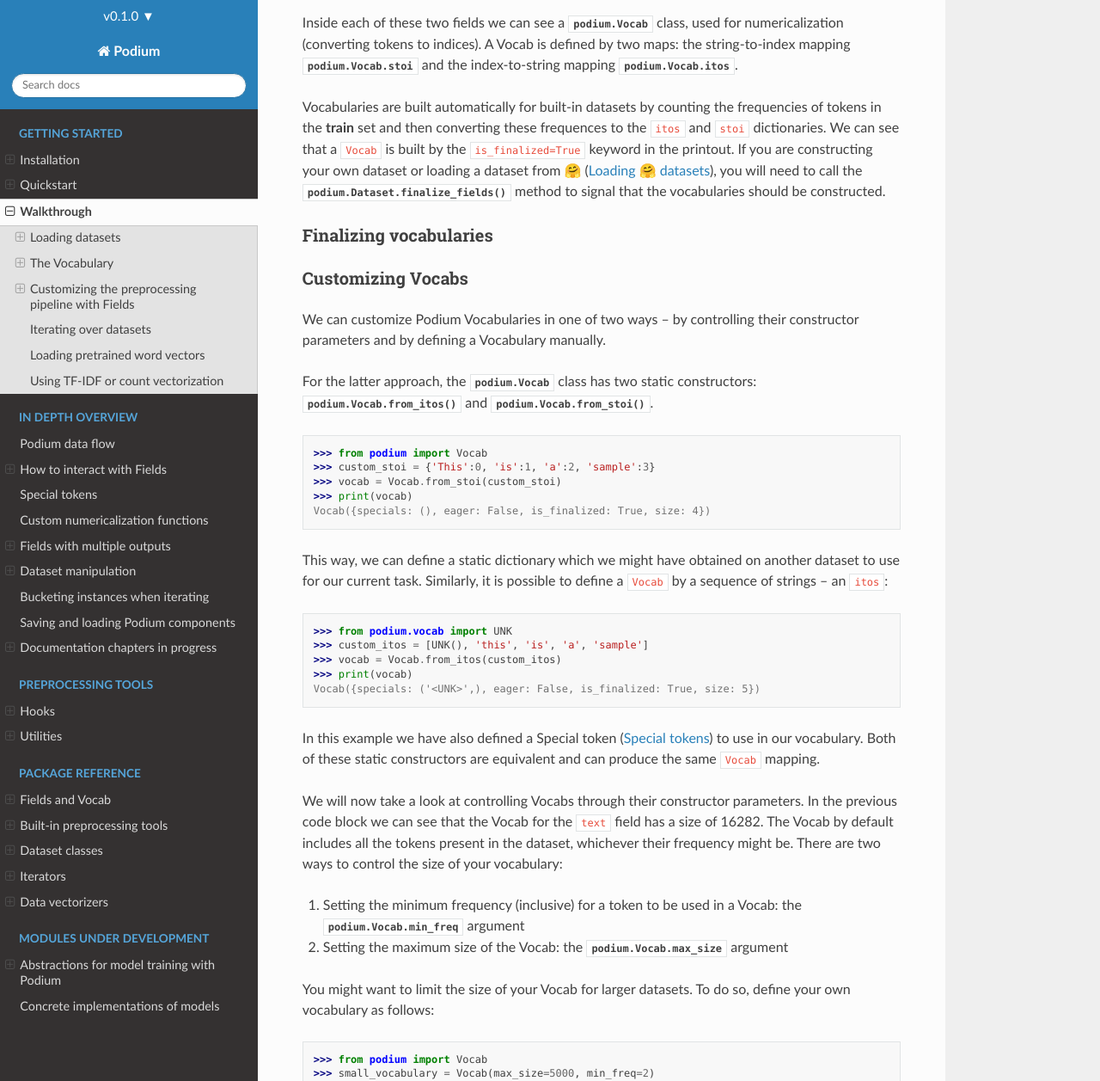
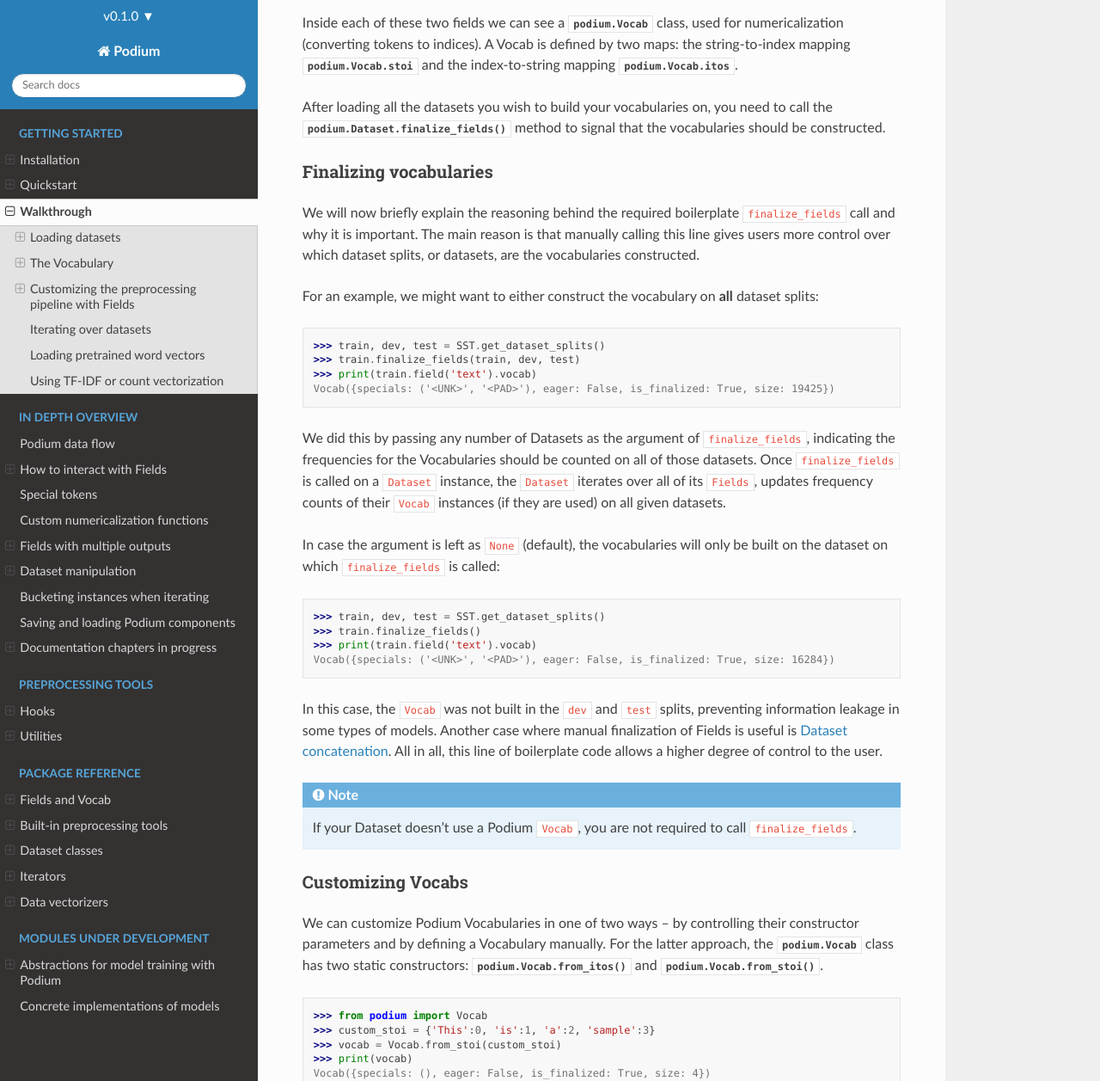
Before and after one commit to TakeLab/podium, a Sphinx documentation site: the page built from docs/source/walkthrough.rst, in a window 1280 px wide and 1400 px high, scrolled down 4896 px. Shown: the part 143-1400 px from the top of the window at 86% size. Built offline with Sphinx 7.4.7 and the Read the Docs theme 2.0.0, drawn with Linux system fonts in a browser that asks for light colours; some of the changed text lies outside the part shown.

Commit message:
Finalize 300

```diff
--- a/docs/source/advanced.rst
+++ b/docs/source/advanced.rst
@@ -261,8 +261,8 @@
 
 You can pass a tuple of Fields under the same input data column key, and all of the Fields will use data from input column with that name. If your output Fields share the (potentially expensive) tokenizer, we have implemented a class that optimized that part of preprocessing for you: the :class:`podium.MultioutputField`.
 
-Multioutput Field
----------------------
+The Multioutput Field
+----------------------
 
 Multioutput Fields are `fake` Fields which simply handle the shared pretokenization and tokenization part of the Field processing pipeline and then forward the data to the respective output Fields.
 
@@ -360,6 +360,8 @@
   {'negative': 0.47832369942196534, 'positive': 0.5216763005780347}
   {'negative': 0.47832369942196534, 'positive': 0.5216763005780347}
   {'negative': 0.47832369942196534, 'positive': 0.5216763005780347}
+
+.. _dataset_concat:
 
 Dataset concatenation
 ---------------------
--- a/docs/source/walkthrough.rst
+++ b/docs/source/walkthrough.rst
@@ -268,8 +268,7 @@
 
 Inside each of these two fields we can see a :class:`podium.Vocab` class, used for numericalization (converting tokens to indices). A Vocab is defined by two maps: the string-to-index mapping :attr:`podium.Vocab.stoi` and the index-to-string mapping :attr:`podium.Vocab.itos`.
 
-Vocabularies are built automatically for built-in datasets by counting the frequencies of tokens in the **train** set and then converting these frequences to the ``itos`` and ``stoi`` dictionaries. We can see that a ``Vocab`` is built by the ``is_finalized=True`` keyword in the printout.
-If you are constructing your own dataset or loading a dataset from 🤗 (:ref:`hf-loading`), you will need to call the :func:`podium.Dataset.finalize_fields()` method to signal that the vocabularies should be constructed.
+After loading all the datasets you wish to build your vocabularies on, you need to call the :func:`podium.Dataset.finalize_fields()` method to signal that the vocabularies should be constructed.
 
 .. _finalizing_vocab:
 
@@ -277,12 +276,36 @@
 Finalizing vocabularies
 ^^^^^^^^^^^^^^^^^^^^^^^^
 
+We will now briefly explain the reasoning behind the required boilerplate ``finalize_fields`` call and why it is important. The main reason is that manually calling this line gives users more control over which dataset splits, or datasets, are the vocabularies constructed.
+
+For an example, we might want to either construct the vocabulary on **all** dataset splits:
+
+.. doctest:: vocab_finalize
+
+  >>> train, dev, test = SST.get_dataset_splits()
+  >>> train.finalize_fields(train, dev, test)
+  >>> print(train.field('text').vocab)
+  Vocab({specials: ('<UNK>', '<PAD>'), eager: False, is_finalized: True, size: 19425})
+
+We did this by passing any number of Datasets as the argument of ``finalize_fields``, indicating  the frequencies for the Vocabularies should be counted on all of those datasets. Once ``finalize_fields`` is called on a ``Dataset`` instance, the ``Dataset`` iterates over all of its ``Fields``, updates frequency counts of their ``Vocab`` instances (if they are used) on all given datasets.
+
+In case the argument is left as ``None`` (default), the vocabularies will only be built on the dataset on which ``finalize_fields`` is called:
+
+.. doctest:: vocab_finalize
+
+  >>> train, dev, test = SST.get_dataset_splits()
+  >>> train.finalize_fields()
+  >>> print(train.field('text').vocab)
+  Vocab({specials: ('<UNK>', '<PAD>'), eager: False, is_finalized: True, size: 16284})
+
+In this case, the ``Vocab`` was not built in the ``dev`` and ``test`` splits, preventing information leakage in some types of models. Another case where manual finalization of Fields is useful is :ref:`dataset_concat`. All in all, this line of boilerplate code allows a higher degree of control to the user.
+
+.. note::
+  If your Dataset doesn't use a Podium ``Vocab``, you are not required to call ``finalize_fields``.
 
 Customizing Vocabs
 ^^^^^^^^^^^^^^^^^^
-We can customize Podium Vocabularies in one of two ways -- by controlling their constructor parameters and by defining a Vocabulary manually.
-
-For the latter approach, the :class:`podium.Vocab` class has two static constructors: :func:`podium.Vocab.from_itos` and :func:`podium.Vocab.from_stoi`.
+We can customize Podium Vocabularies in one of two ways -- by controlling their constructor parameters and by defining a Vocabulary manually. For the latter approach, the :class:`podium.Vocab` class has two static constructors: :func:`podium.Vocab.from_itos` and :func:`podium.Vocab.from_stoi`.
 
 .. doctest:: custom_vocab
 
@@ -487,11 +510,10 @@
   >>> glove = GloVe()
   >>> embeddings = glove.load_vocab(vocab)
   >>> print(f"For vocabulary of size: {len(vocab)} loaded embedding matrix of shape: {embeddings.shape}")
-  >>>
+  For vocabulary of size: 21701 loaded embedding matrix of shape: (21701, 300)
   >>> # We can obtain vectors for a single word (given the word is loaded) like this:
   >>> word = "sport"
   >>> print(f"Vector for {word}: {glove.token_to_vector(word)}")
-  For vocabulary of size: 21701 loaded embedding matrix of shape: (21701, 300)
   Vector for sport: [ 0.34566    0.15934    0.48444   -0.13693    0.18737    0.2678
    -0.39159    0.4931    -0.76111   -1.4586     0.41475    0.55837
    ...
```
Also changed, not shown: other parts of docs/source/walkthrough.rst (+2 -2 lines).
